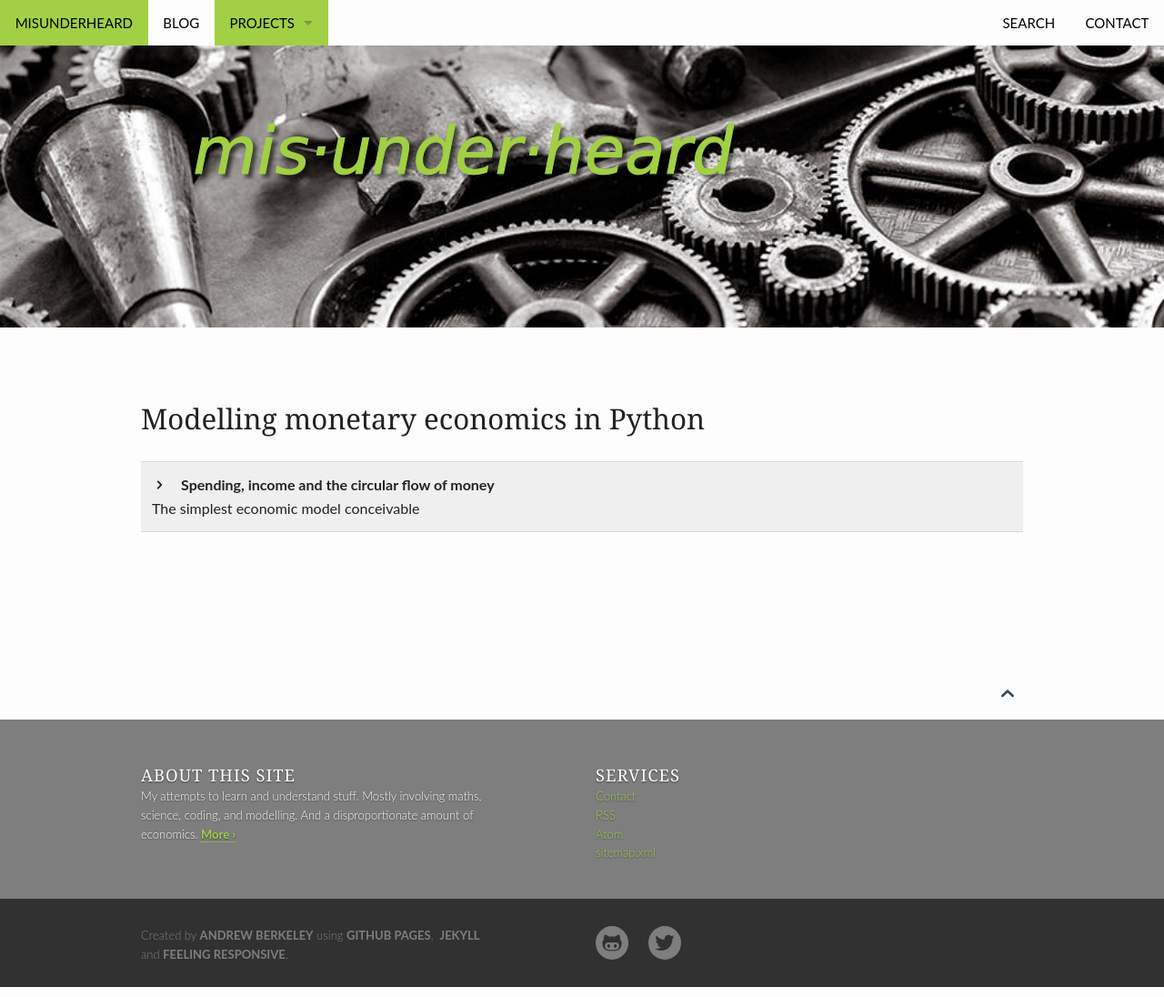
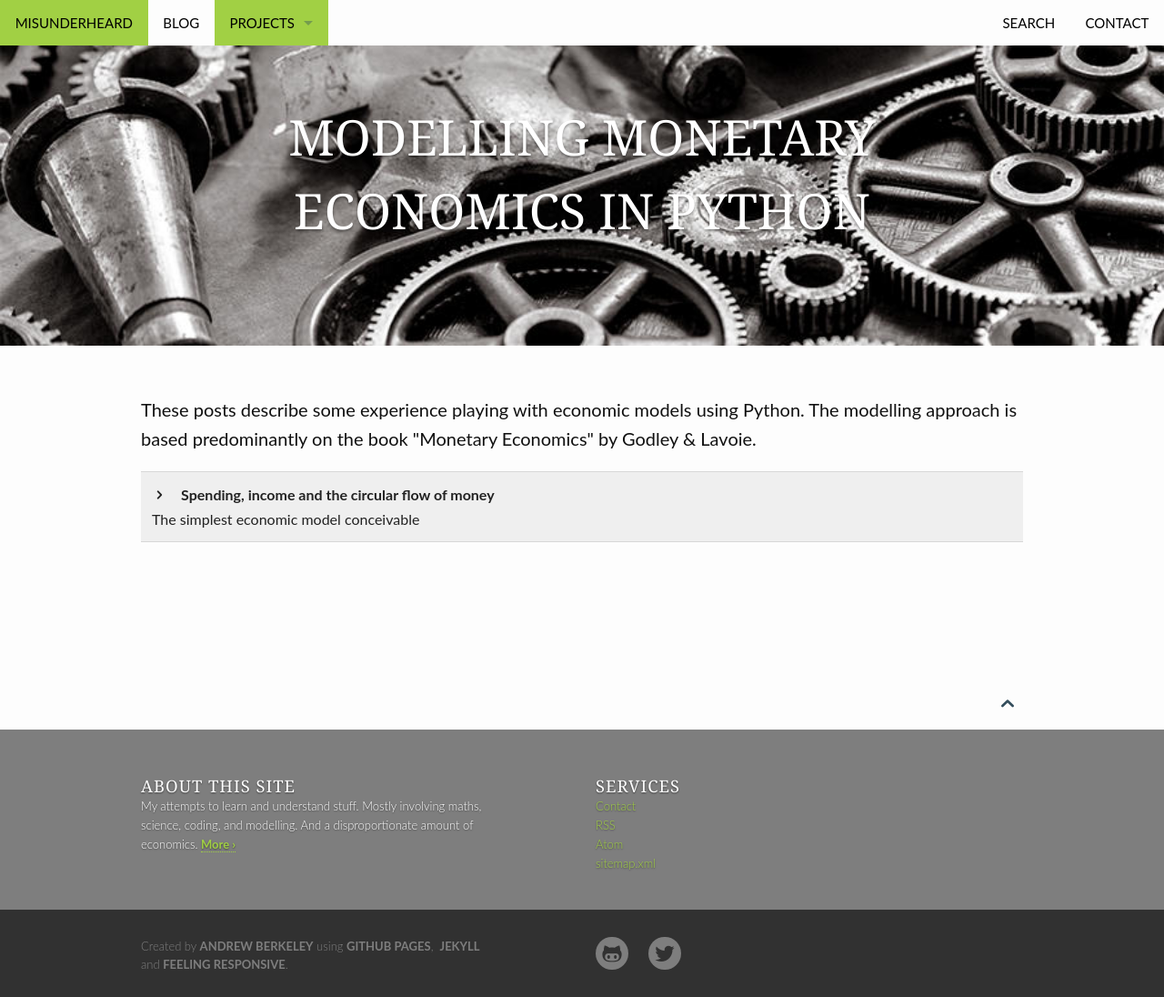
Before and after one commit to spatchcock/spatchcock.github.io, a Jekyll site: the page built from monetary_economics/index.html, in a window 1280 px wide. Shown: the whole page at 91% size. Built offline with Jekyll 4.4.1, drawn with Linux system fonts in a browser that asks for light colours.

Commit message:
add masthead titles and economics teaser

```diff
--- a/_layouts/category_index.html
+++ b/_layouts/category_index.html
@@ -4,7 +4,7 @@ breadcrumb: true
 ---
 <div id="tag-index" class="row">
   <div class="small-12 columns t30">
-    <h2>{{ page.title }}</h2>
+    <!-- <h2>{{ page.title }}</h2> -->
     </br>
     {% if page.teaser %}<p class="teaser">{{ page.teaser }}</p>{% endif %}
 
--- a/blog/index.html
+++ b/blog/index.html
@@ -3,8 +3,7 @@ layout: blog
 title: "Misunderheard blog"
 teaser: "Varied ramblings on stuff."
 header:
-  title: test title
-  caption: another test
+  title: the misunderheard blog
   image_fullwidth: notes-on-wood-3-1315481.jpg
 permalink: /blog/
 ---
--- a/monetary_economics/index.html
+++ b/monetary_economics/index.html
@@ -3,6 +3,7 @@ layout: category_index
 title: Modelling monetary economics in Python
 category: monetary_economics
 header:
+  title: Modelling monetary economics in Python
   image_fullwidth: 239_1.jpg
-subheadline: test test test
+teaser: These posts describe some experience playing with economic models using Python. The modelling approach is based predominantly on the book "Monetary Economics" by Godley & Lavoie.
 ---
```
